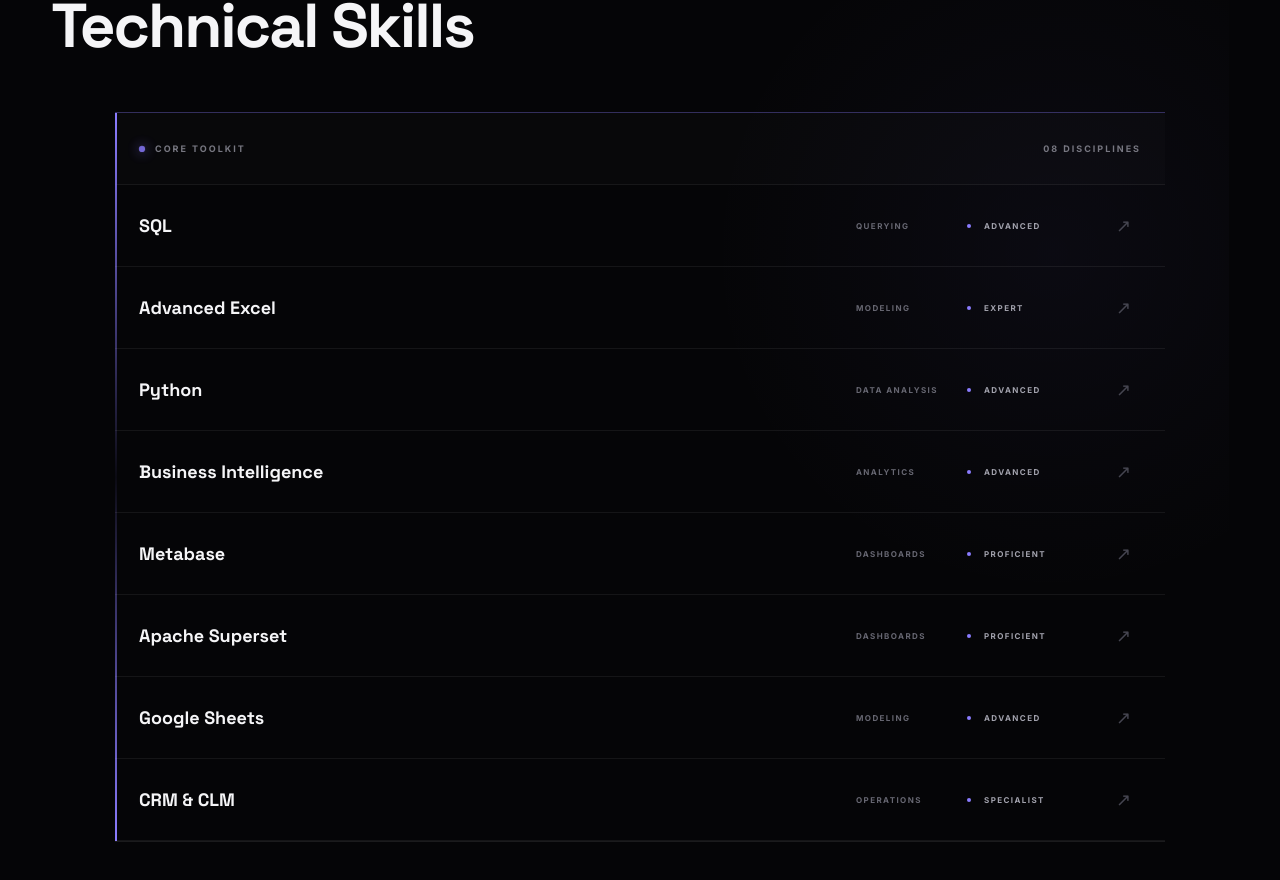
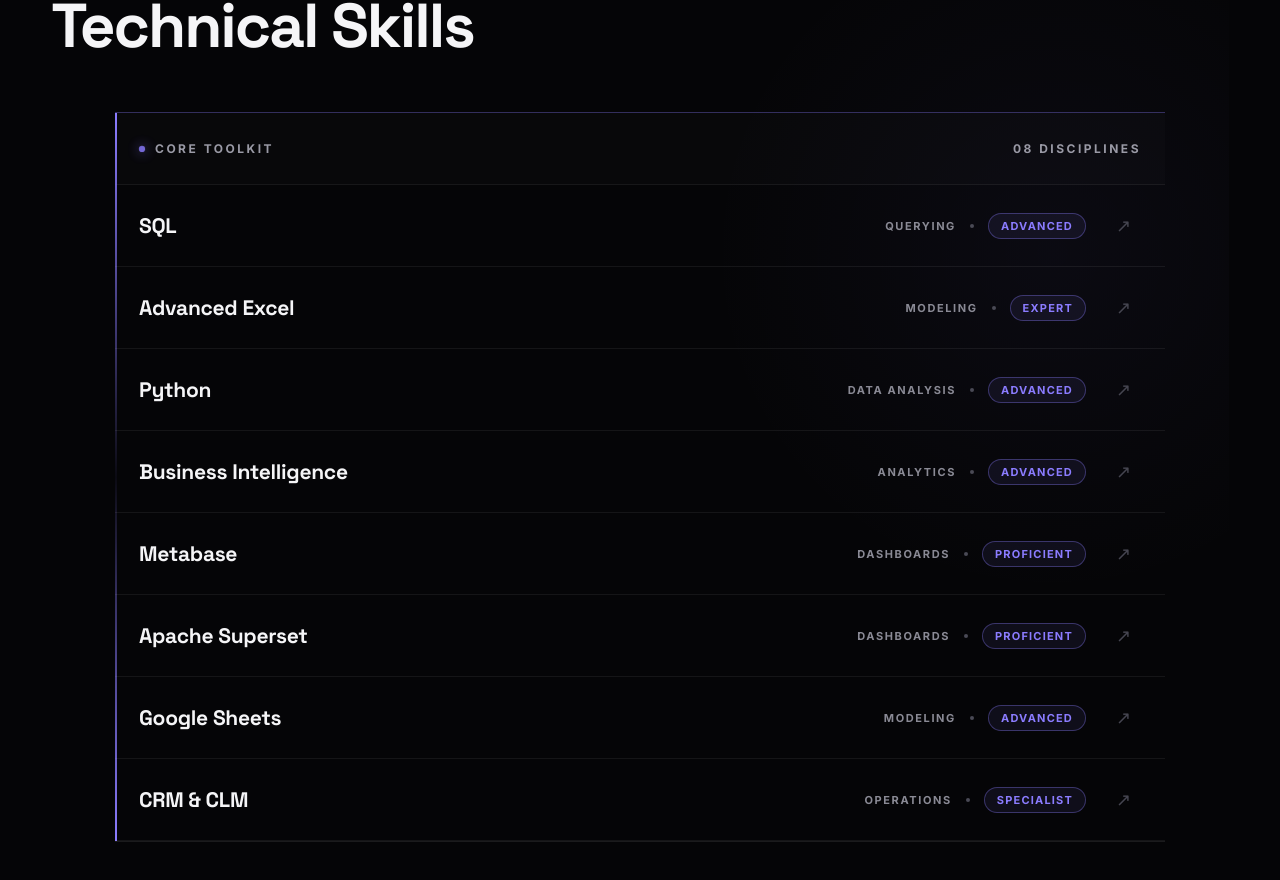
Before and after one commit to Abujar287/abujar-portfolio, a React (Vite) app: page / in a window 1280 px wide. Shown: the part 1641-2521 px from the top of the page. Built offline with nearby package versions, Linux system fonts and the light colour scheme.

Commit message:
Improve Technical Skills typography and add level pill badges

```diff
--- a/src/index.css
+++ b/src/index.css
@@ -523,10 +523,10 @@ a {
 
 .technical-heading > span:last-child,
 .technical-count {
-  color: #777781;
-  font-size: 9px;
+  color: #9a9aa6;
+  font-size: 12px;
   font-weight: 700;
-  letter-spacing: 2px;
+  letter-spacing: 2.5px;
 }
 
 .technical-dot {
@@ -641,8 +641,9 @@ a {
 .technical-name {
   color: #f5f5f7;
   font-family: 'Space Grotesk', sans-serif;
-  font-size: 18px;
+  font-size: 21px;
   font-weight: 700;
+  letter-spacing: -0.3px;
   white-space: nowrap;
   transition: 0.3s;
 }
@@ -654,29 +655,35 @@ a {
 
 .technical-meta {
   min-width: 0;
-  display: grid;
-  grid-template-columns: 1fr 8px 1fr;
+  display: flex;
   align-items: center;
-  gap: 9px;
+  justify-content: flex-end;
+  gap: 14px;
 }
 
 .technical-meta span {
-  color: #676772;
-  font-size: 8px;
+  color: #8a8a95;
+  font-size: 11px;
   font-weight: 700;
-  letter-spacing: 1.4px;
+  letter-spacing: 1.6px;
   white-space: nowrap;
 }
 
 .technical-meta span:last-child {
-  color: #a2a2ad;
+  color: var(--accent);
+  padding: 5px 12px;
+  border: 1px solid rgba(139, 124, 255, 0.35);
+  border-radius: 999px;
+  background: rgba(139, 124, 255, 0.08);
+  letter-spacing: 1.2px;
 }
 
 .technical-meta i {
   width: 4px;
   height: 4px;
+  flex: 0 0 4px;
   border-radius: 50%;
-  background: var(--accent);
+  background: #4a4a55;
 }
 
 .technical-arrow {
```
